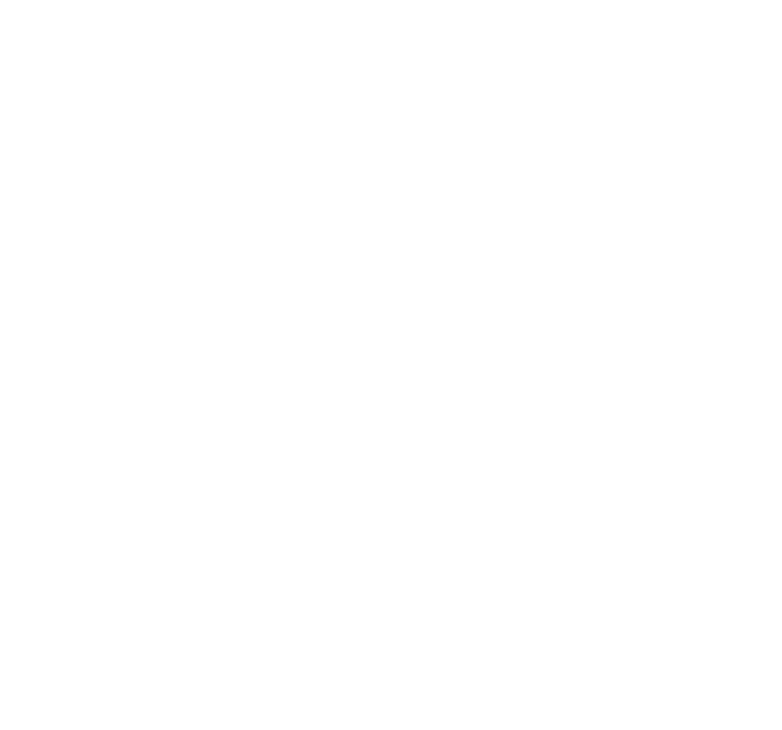
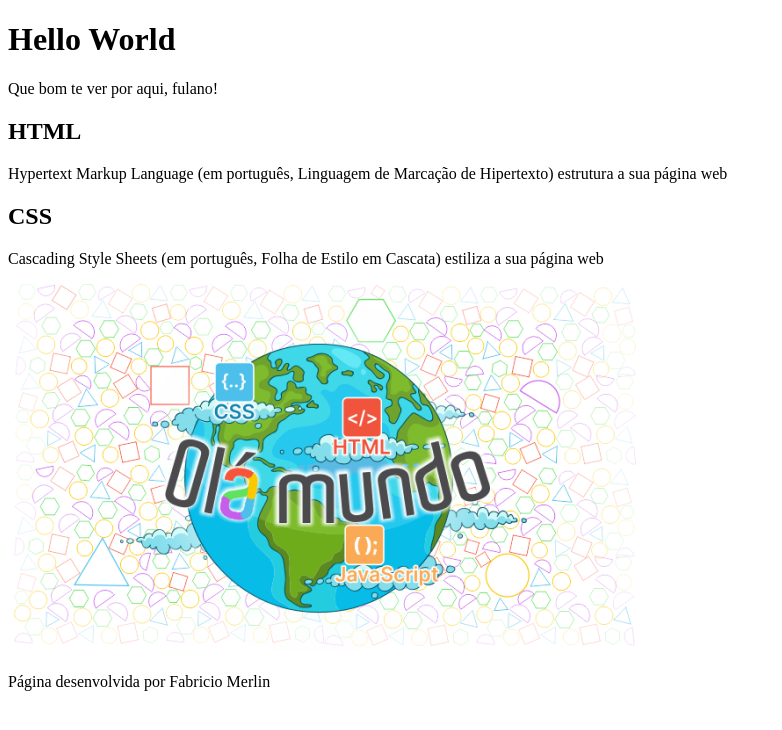
Before and after one commit to ProfFabricioMerlin/hello-world, a plain HTML site: page index.html in a window 1280 px wide. Shown: the whole page, without its empty margins (0-782 px from the left). Drawn offline with Linux system fonts and the light colour scheme.

Commit message:
Finalizando a página HTML

```diff
--- a/index.html
+++ b/index.html
@@ -6,6 +6,24 @@
     <title>Hello World</title>
 </head>
 <body>
+    <header>
+        <h1>Hello World</h1>
+        <p>Que bom te ver por aqui, fulano!</p>
 
+    </header>
+
+    <section>
+        <h2>HTML</h2>
+        <P>Hypertext Markup Language (em português, Linguagem de Marcação de Hipertexto) estrutura a sua página web</P>
+
+        <h2>CSS</h2>
+        <P>Cascading Style Sheets (em português, Folha de Estilo em Cascata) estiliza a sua página web</P>
+        <img src="Imagem/Olá Mundo.png" alt="Imagem com figuras geométricas ao fundo e uma figura do planeta Terra a frente, com a inscrição Olá Mundo em letras coloridas"
+    </section>
+
+    <footer>
+        <p>Página desenvolvida por Fabricio Merlin</p>
+
+    </footer>
 </body>
 </html>
```
Also changed, not shown: Imagem/Olá Mundo.png (added).
